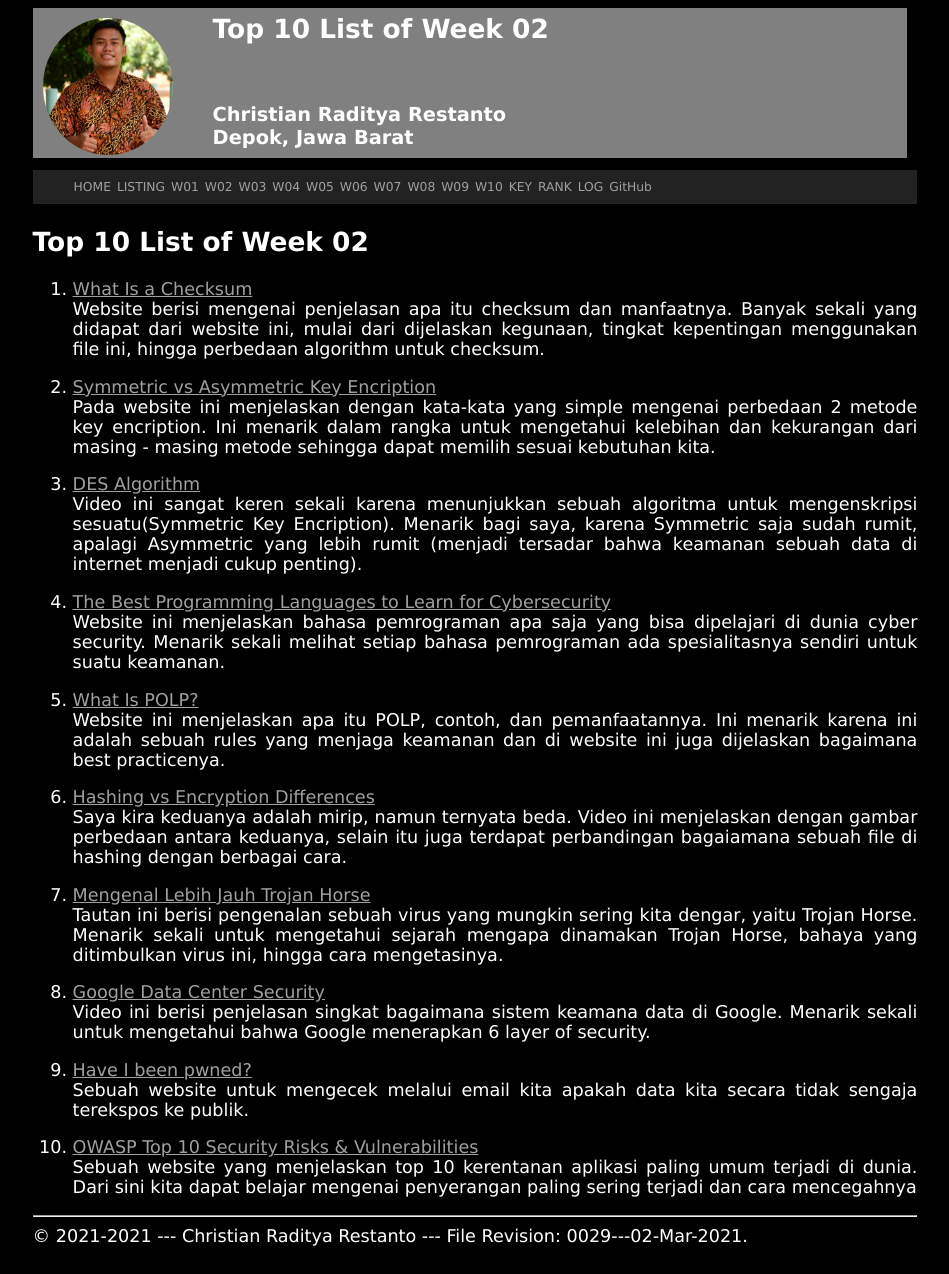
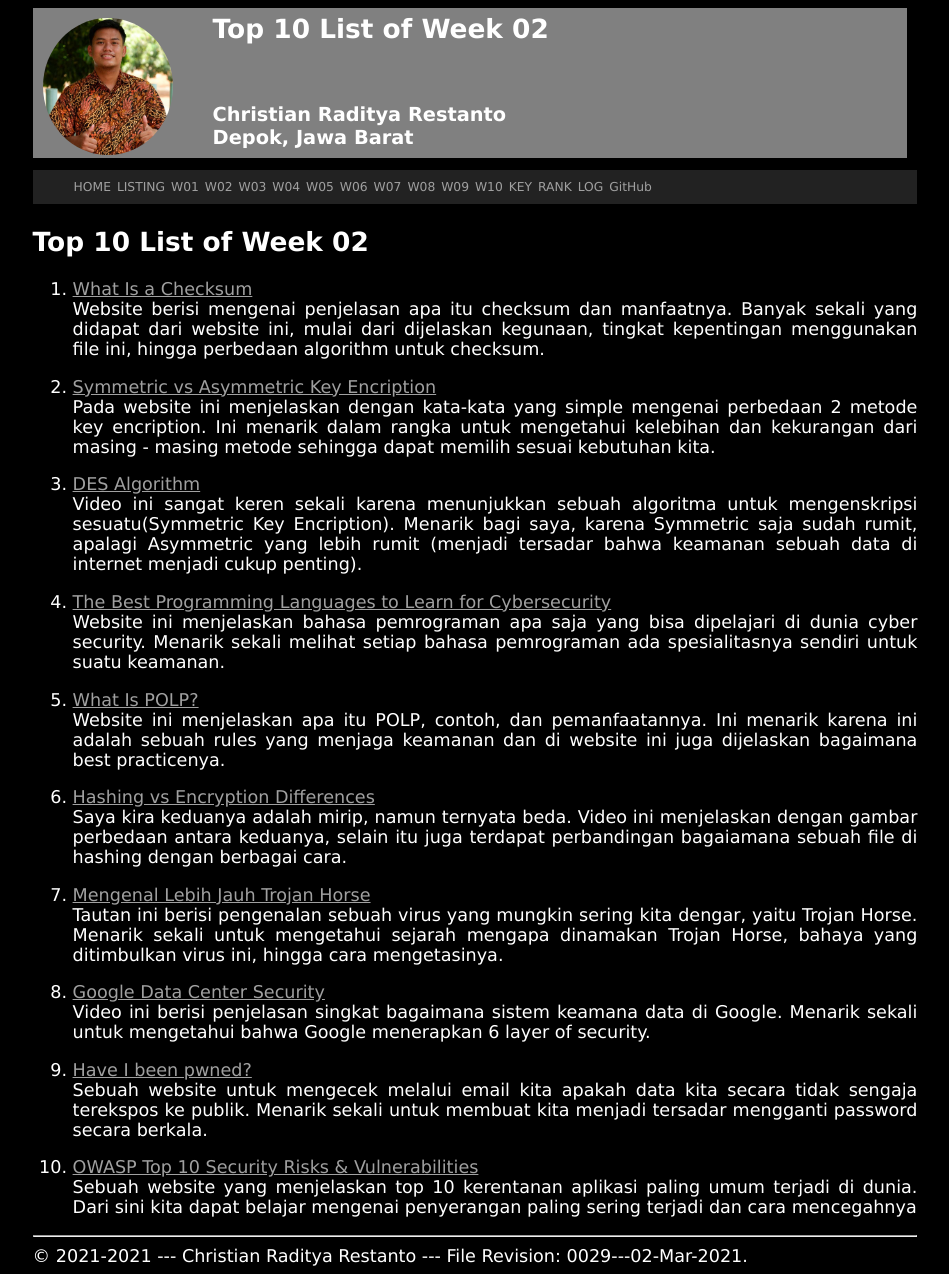
Before and after one commit to radityarestan/os211, a Jekyll site: the page built from w02.md, in a window 1280 px wide. Shown: the whole page, without its empty margins (165-1114 px from the left). Built offline with Jekyll 4.4.1, drawn with Linux system fonts in a browser that asks for light colours; our own code applies the rules of GitHub Pages for plain Markdown files.

Commit message:
OS211 radityarestan

```diff
--- a/w02.md
+++ b/w02.md
@@ -30,7 +30,7 @@ Tautan ini berisi pengenalan sebuah virus yang mungkin sering kita dengar, yaitu
 Video ini berisi penjelasan singkat bagaimana sistem keamana data di Google. Menarik sekali untuk mengetahui bahwa Google menerapkan 6 layer of security.
 
 9. [Have I been pwned?](https://haveibeenpwned.com)<br>
-Sebuah website untuk mengecek melalui email kita apakah data kita secara tidak sengaja terekspos ke publik.
+Sebuah website untuk mengecek melalui email kita apakah data kita secara tidak sengaja terekspos ke publik. Menarik sekali untuk membuat kita menjadi tersadar mengganti password secara berkala.
 
 10. [OWASP Top 10 Security Risks & Vulnerabilities](https://sucuri.net/guides/owasp-top-10-security-vulnerabilities-2020/)<br>
 Sebuah website yang menjelaskan top 10 kerentanan aplikasi paling umum terjadi di dunia. Dari sini kita dapat belajar mengenai penyerangan paling sering terjadi dan cara mencegahnya
```
